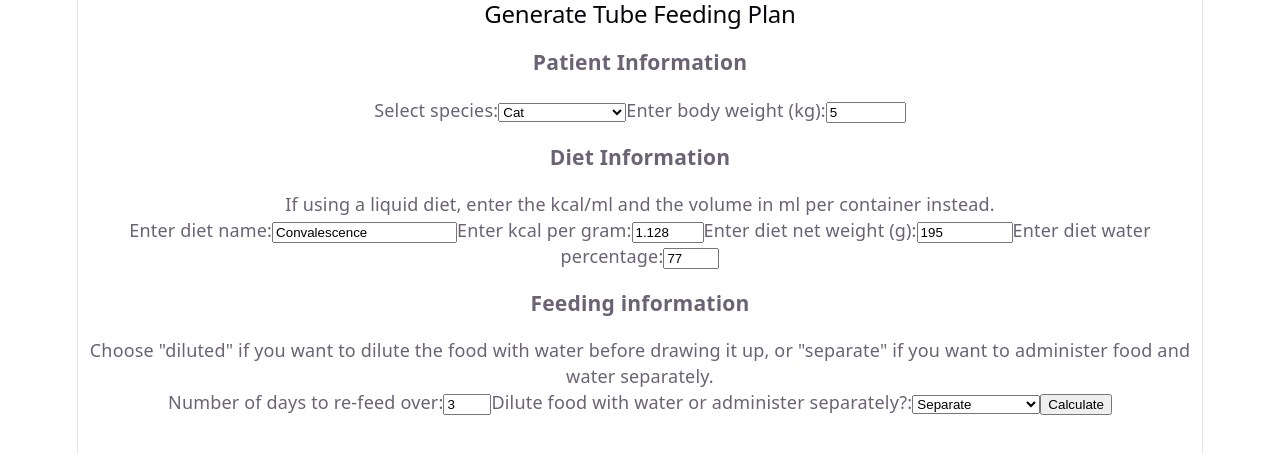
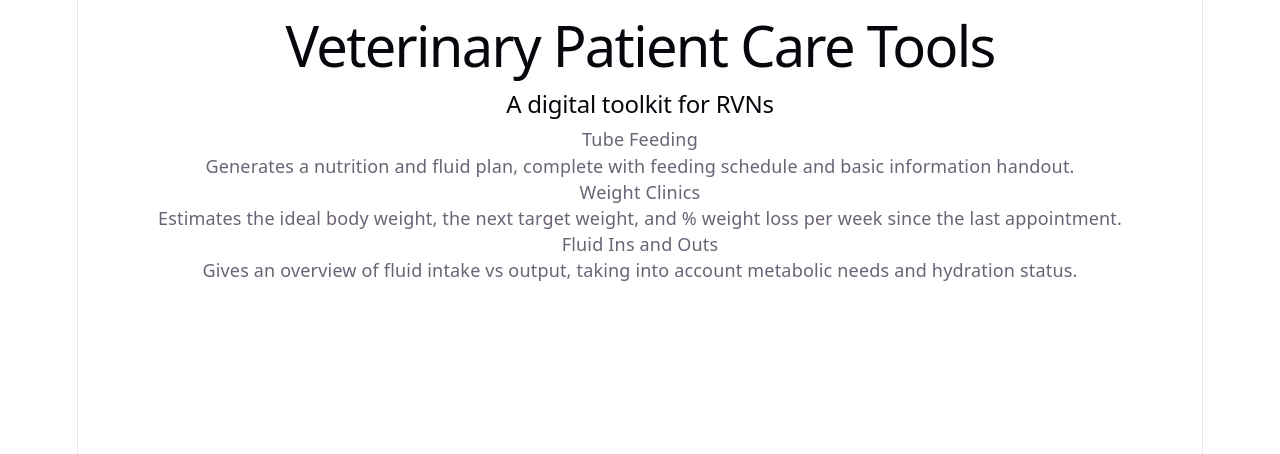
Before and after one commit to RVNSWE/rvnTools, a Vue app in the folder rvnTools/: page / in a window 1280 px wide. Shown: the top 454 px of the page. Built offline with nearby package versions, Linux system fonts and the light colour scheme.

Commit message:
Started adding main page content.

```diff
--- a/rvnTools/index.html
+++ b/rvnTools/index.html
@@ -4,7 +4,7 @@
     <meta charset="UTF-8" />
     <link rel="icon" type="image/svg+xml" href="/favicon.svg" />
     <meta name="viewport" content="width=device-width, initial-scale=1.0" />
-    <title>rvntools</title>
+    <title>RVN Tools</title>
   </head>
   <body>
     <div id="app"></div>
--- a/rvnTools/src/App.vue
+++ b/rvnTools/src/App.vue
@@ -1,7 +1,7 @@
 <script setup lang="ts">
-import TubeFeeding from './components/TubeFeeding.vue'
+import Main from './components/Main.vue'
 </script>
 
 <template>
-  <TubeFeeding />
+  <Main />
 </template>
--- /dev/null
+++ b/rvnTools/src/components/Main.vue
@@ -0,0 +1,28 @@
+<script setup lang="ts">
+import { ref } from 'vue'
+import TubeFeeding from './TubeFeeding.vue';
+
+const page = ref('main')
+</script>
+
+<template>
+    <hgroup>
+        <h1>Veterinary Patient Care Tools</h1>
+        <h2 id="tools-subheading">A digital toolkit for RVNs</h2>
+    </hgroup>
+
+    <div class="centred-container">
+            <section>
+            <p id="tools-subheading">Tube Feeding</p>
+            <p>Generates a nutrition and fluid plan, complete with feeding schedule and basic information handout.</p>
+            </section>
+            <section>
+                <p id="tools-subheading">Weight Clinics</p>
+                <p>Estimates the ideal body weight, the next target weight, and % weight loss per week since the last appointment.</p>
+            </section>
+            <section>
+                <p id="tools-subheading">Fluid Ins and Outs</p>
+                <p>Gives an overview of fluid intake vs output, taking into account metabolic needs and hydration status.</p>
+            </section>
+    </div>
+</template>
--- a/rvnTools/src/composables/useTubeFeedCalculator.ts
+++ b/rvnTools/src/composables/useTubeFeedCalculator.ts
@@ -57,54 +57,6 @@ export function useTubeFeedCalculator() {
         formatFeedingPlan(); // create the formatted feeding plan
     }
 
-    function getRoundedContainersPerDay() {
-        containersPerDay.value = Math.round(containersPerDay.value * 10) / 10;
-    }
-
-    function getRoundedWaterVolPerMeal() {
-        waterVolPerMeal.value = roundDecimal(waterVolPerMeal.value);
-    }
-
-    function getRoundedFoodVolPerMeal() {
-        foodVolPerMeal.value = roundDecimal(foodVolPerMeal.value);
-    }
-
-    function getWaterVolPerMeal() {
-        waterVolPerMeal.value = waterVolPerDay.value / mealsPerDay.value;
-    }
-
-    function getFoodVolPerMeal() {
-        foodVolPerMeal.value = foodVolPerDay.value / mealsPerDay.value;
-    }
-
-    function getTotalVolPerDay() {
-        totalVolPerDay.value = foodVolPerDay.value + additionalWaterVol.value;
-    }
-
-    function getAdditionalWaterVol() {
-        additionalWaterVol.value = calculateBasicFluidRequirement() - dietWaterVol.value;
-    }
-
-    function getDietWaterVol() {
-        dietWaterVol.value = foodVolPerDay.value * (waterPercentage.value / 100);
-    }
-
-    function getContainersPerDay() {
-        containersPerDay.value = Math.round(foodVolPerDay.value / dietNetWeight.value * 10) / 10;
-    }
-
-    function getFoodVolPerDay() {
-        foodVolPerDay.value = rer.value / kcalPerG.value;
-    }
-
-    function getRer() {
-        rer.value = (70 * Math.pow(bodyWeight.value, 0.75)) / days.value * day.value;
-    }
-
-    function getMaxVolPerMeal() {
-        maxVolPerMeal.value = bodyWeight.value * maxMlPerKg;
-    }
-
     function getFlushVol() {
         if (bodyWeight.value < 1) {
             flushVol.value = 1.5;
@@ -129,19 +81,32 @@ export function useTubeFeedCalculator() {
         }
     }
 
-    function calculateBasicFluidRequirement() {
-        let requirement = 0;
+    function getMaxVolPerMeal() {
+        maxVolPerMeal.value = bodyWeight.value * maxMlPerKg;
+    }
 
-        if (species.value === 'cat')
-        {
-            requirement = 80 * Math.pow(bodyWeight.value, 0.75);
-        }
-        else
-        {
-            requirement = 132 * Math.pow(bodyWeight.value, 0.75);
-        }
+    function getRer() {
+        rer.value = (70 * Math.pow(bodyWeight.value, 0.75)) / days.value * day.value;
+    }
 
-        return requirement;
+    function getFoodVolPerDay() {
+        foodVolPerDay.value = rer.value / kcalPerG.value;
+    }
+
+    function getContainersPerDay() {
+        containersPerDay.value = Math.round(foodVolPerDay.value / dietNetWeight.value * 10) / 10;
+    }
+
+    function getDietWaterVol() {
+        dietWaterVol.value = foodVolPerDay.value * (waterPercentage.value / 100);
+    }
+
+    function getAdditionalWaterVol() {
+        additionalWaterVol.value = calculateBasicFluidRequirement() - dietWaterVol.value;
+    }
+
+    function getTotalVolPerDay() {
+        totalVolPerDay.value = foodVolPerDay.value + additionalWaterVol.value;
     }
 
     function calculateMealsPerDay() {
@@ -177,6 +142,14 @@ export function useTubeFeedCalculator() {
         totalVolPerMeal.value = totalVolPerDay.value / mealsPerDay.value; // (ml) recalculate the volume per meal
     }
 
+    function getFoodVolPerMeal() {
+        foodVolPerMeal.value = foodVolPerDay.value / mealsPerDay.value;
+    }
+
+    function getWaterVolPerMeal() {
+        waterVolPerMeal.value = waterVolPerDay.value / mealsPerDay.value;
+    }
+
     function getRoundedDilutionRate() {
         let rawDilutionRate = waterVolPerDay.value / foodVolPerDay.value;
 
@@ -190,6 +163,33 @@ export function useTubeFeedCalculator() {
         }
 
         foodVolPerMeal.value += waterVolPerMeal.value; // if diluted, add water volume to food volume for total volume per meal
+    }
+
+    function getRoundedFoodVolPerMeal() {
+        foodVolPerMeal.value = roundDecimal(foodVolPerMeal.value);
+    }
+
+    function getRoundedWaterVolPerMeal() {
+        waterVolPerMeal.value = roundDecimal(waterVolPerMeal.value);
+    }
+
+    function getRoundedContainersPerDay() {
+        containersPerDay.value = Math.round(containersPerDay.value * 10) / 10;
+    }
+
+    function calculateBasicFluidRequirement() {
+        let requirement = 0;
+
+        if (species.value === 'cat')
+        {
+            requirement = 80 * Math.pow(bodyWeight.value, 0.75);
+        }
+        else
+        {
+            requirement = 132 * Math.pow(bodyWeight.value, 0.75);
+        }
+
+        return requirement;
     }
 
     function roundDecimal(value: number) {
@@ -329,6 +329,7 @@ export function useTubeFeedCalculator() {
         maxVolPerMeal,
         rer,
         foodVolPerDay,
+        waterVolPerDay,
         dietWaterVol,
         additionalWaterVol,
         totalVolPerDay,
```
Also changed, not shown: 1 other file (tests, documents, lock files or other folders).
